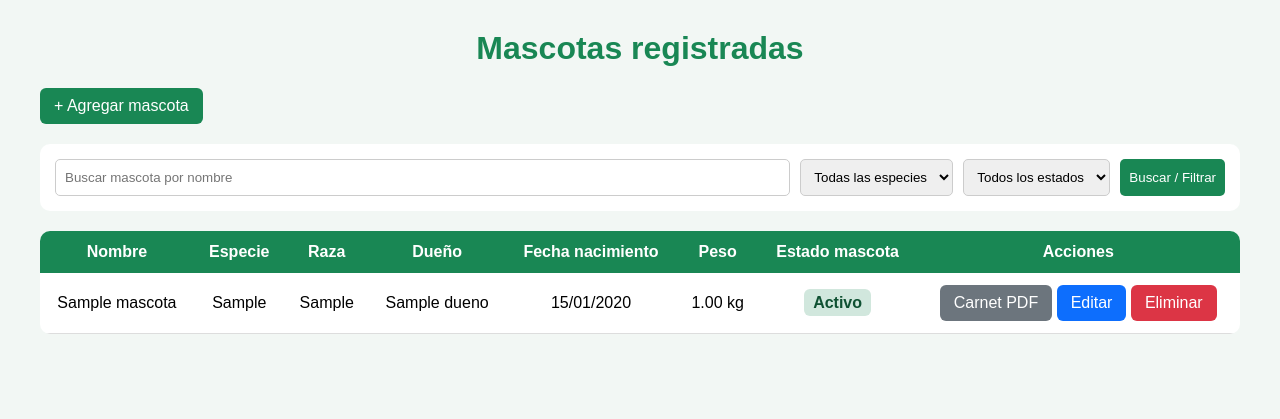
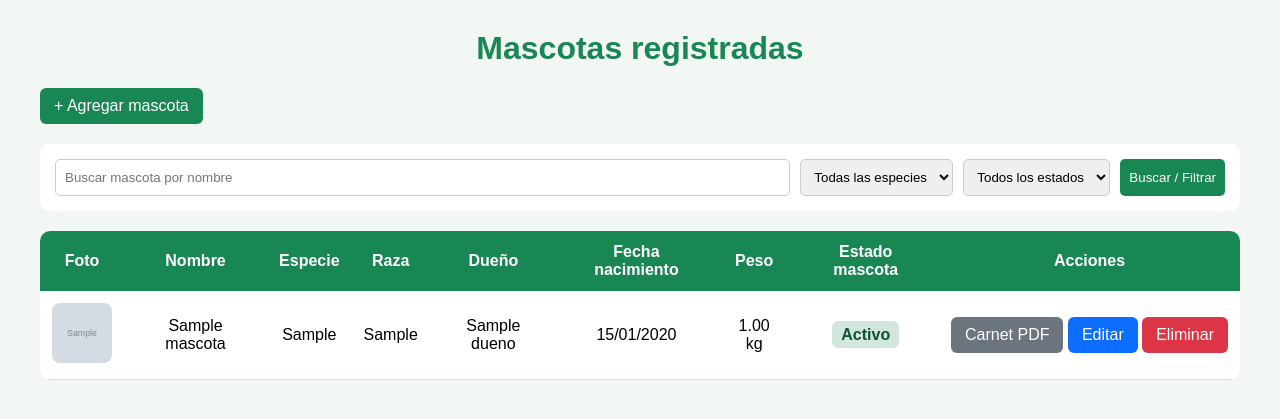
Before and after one commit to tringlie/backend-1, a Django app: page /pacientes/ in a window 1280 px wide. Shown: the part 60-479 px from the top of the page. Run offline with Django 4.2, Linux system fonts and the light colour scheme; a user stored in the database is signed in; tables that the repository leaves empty hold one stand-in row (values such as "Sample post"); grey boxes marked "Sample" are stand-in pictures.

Commit message:
Completa visualizacion de mascotas y documentacion

```diff
--- a/pacientes/templates/pacientes/listar.html
+++ b/pacientes/templates/pacientes/listar.html
@@ -71,6 +71,7 @@
 
         <thead>
             <tr>
+                <th>Foto</th>
                 <th>Nombre</th>
                 <th>Especie</th>
                 <th>Raza</th>
@@ -87,6 +88,24 @@
             {% for mascota in mascotas %}
 
                 <tr>
+
+                    <td>
+                        {% if mascota.foto %}
+                            <img
+                                src="{{ mascota.foto.url }}"
+                                alt="{{ mascota.nombre }}"
+                                style="
+                                    width: 60px;
+                                    height: 60px;
+                                    object-fit: cover;
+                                    border-radius: 8px;
+                                "
+                            >
+                        {% else %}
+                            Sin foto
+                        {% endif %}
+                    </td>
+
                     <td>{{ mascota.nombre }}</td>
                     <td>{{ mascota.especie }}</td>
                     <td>{{ mascota.raza|default:"Sin raza" }}</td>
@@ -130,7 +149,7 @@
             {% empty %}
 
                 <tr>
-                    <td colspan="8">
+                    <td colspan="9">
                         No hay mascotas registradas.
                     </td>
                 </tr>
--- a/veterinaria/settings.py
+++ b/veterinaria/settings.py
@@ -135,3 +135,5 @@ STATIC_URL = 'static/'
 DEFAULT_AUTO_FIELD = 'django.db.models.BigAutoField'
 LOGIN_REDIRECT_URL = '/pacientes/'
 LOGOUT_REDIRECT_URL = '/login/'
+MEDIA_URL = '/media/'
+MEDIA_ROOT = BASE_DIR / 'media'
--- a/veterinaria/urls.py
+++ b/veterinaria/urls.py
@@ -1,3 +1,5 @@
+from django.conf import settings
+from django.conf.urls.static import static
 from django.contrib import admin
 from django.contrib.auth import views as auth_views
 from django.urls import include, path
@@ -27,3 +29,10 @@ urlpatterns = [
         include('pacientes.urls'),
     ),
 ]
+
+
+if settings.DEBUG:
+    urlpatterns += static(
+        settings.MEDIA_URL,
+        document_root=settings.MEDIA_ROOT,
+    )
```
Also changed, not shown: README.md, 1 other file.
